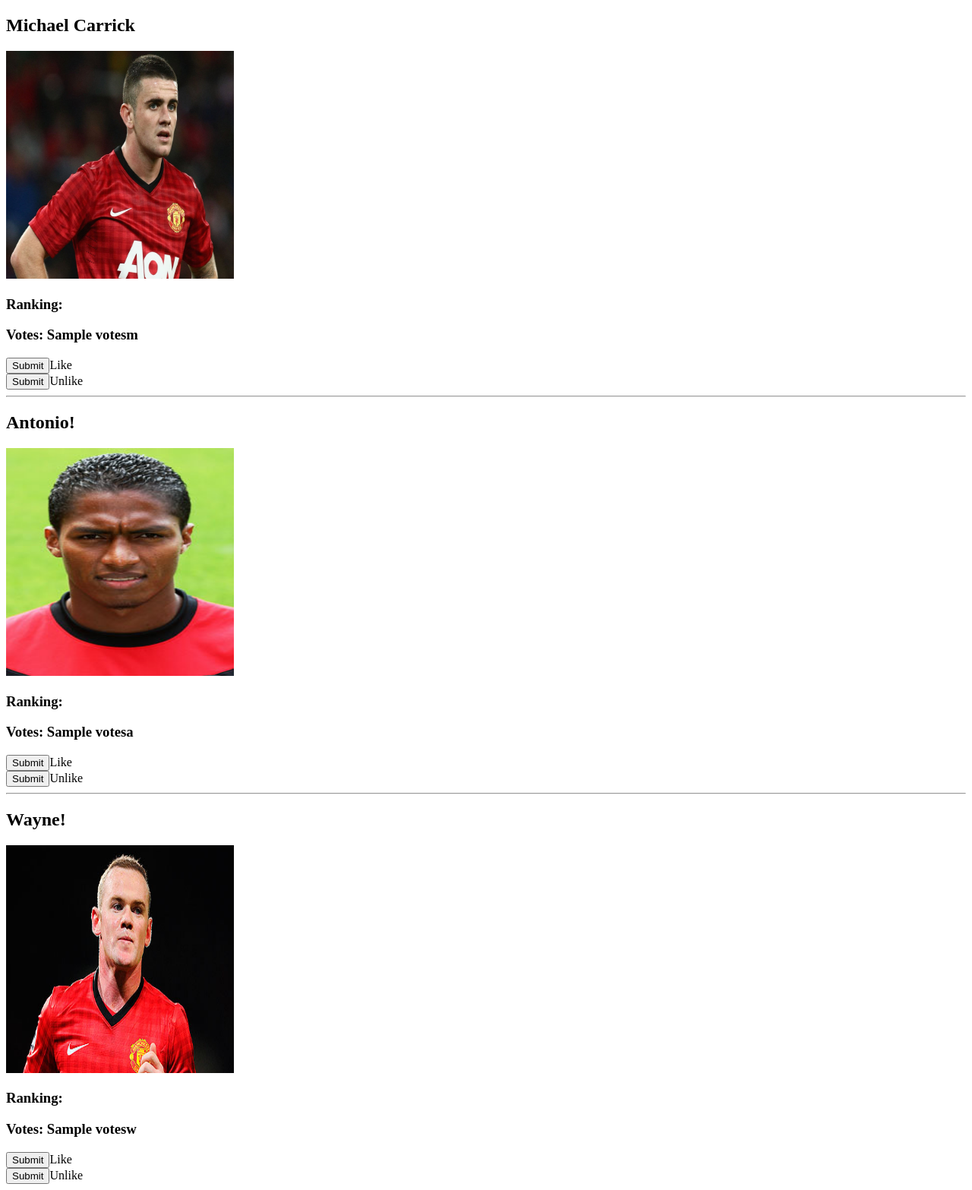
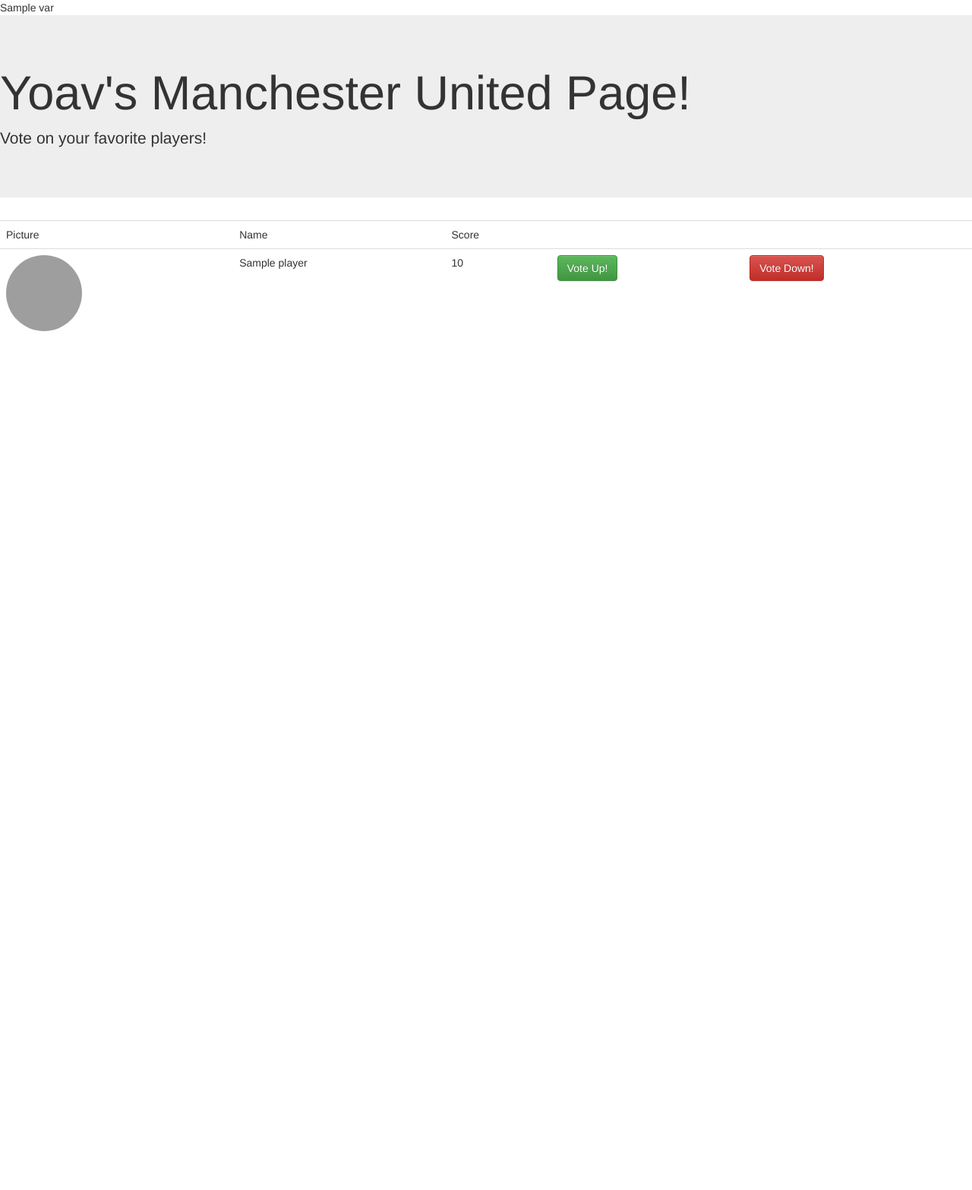
Before and after one commit to yoavz/manu-website, a Flask app: template templates/index.html in a window 1280 px wide. Shown: the whole page at 76% size. After the commit the page ends 436 px from the top, so only its background shows below. Run offline with Flask 2, Linux system fonts and the light colour scheme; the template is opened without the code that fills it: most values are stand-ins (such as "Sample title", 1, 10 or a date in 2020); some libraries are stand-ins or nearby versions; grey boxes are pictures that could not be loaded.

Commit message:
updated with bootstrap and data structures

```diff
--- a/main.py
+++ b/main.py
@@ -5,44 +5,54 @@ michael_score = 0
 antonio_score = 0
 wayne_score = 0
 
+players = [
+	{
+		"name": "michael",
+		"score": 0,
+	},
+	{
+		"name": "antonio",
+		"score": 0
+	},
+	{
+		"name": "wayne",
+		"score": 0
+	},
+	{
+		"name": "robin",
+		"score": 0
+	},
+	{
+		"name": "adnan",
+		"score": 0
+	}
+]
+
 @app.route('/')
 def hello():
-	global michael_score
-	return render_template('index.html', votesm=michael_score, votesa=antonio_score, votesw=wayne_score)
+	return render_template('index.html', data=players)
 
 @app.route('/like', methods=['POST'])
 def like():
-	global michael_score
-	global antonio_score
-	global wayne_score
+	global players
 
 	for r in request.form.getlist('name'):
-		if r == "michael":
-			michael_score += 1
-		if r == "wayne":
-			wayne_score += 1
-		if r == "antonio":
-			antonio_score += 1
-
+		for player in players:
+			if r == player['name']:
+				player['score'] += 1
 
 	return redirect('/')
 
 @app.route('/unlike', methods=['POST'])
 def unlike():
-	global michael_score
-	global antonio_score
-	global wayne_score
+	global players
 
 	for r in request.form.getlist('name'):
-		if r == "michael":
-			if michael_score > 0:
-				michael_score -= 1
-		if r == "wayne":
-			if wayne_score > 0:
-				wayne_score -= 1
-		if r == "antonio":
-			if antonio_score > 0:
-				antonio_score -= 1
+		for player in players:
+			if r == player['name']:
+				player['score'] -= 1
+				if player['score'] < 0:
+					player['score'] = 0
 
 
 	return redirect('/')
--- a/templates/index.html
+++ b/templates/index.html
@@ -3,53 +3,55 @@
 <html>
 	<head>
 		<title>Manchester United Fan Site</title>
+
+		<!-- Latest compiled and minified CSS -->
+		<link rel="stylesheet" href="//netdna.bootstrapcdn.com/bootstrap/3.1.1/css/bootstrap.min.css">
+
+		<!-- Optional theme -->
+		<link rel="stylesheet" href="//netdna.bootstrapcdn.com/bootstrap/3.1.1/css/bootstrap-theme.min.css">
+
+		<!-- Latest compiled and minified JavaScript -->
+		<script src="//netdna.bootstrapcdn.com/bootstrap/3.1.1/js/bootstrap.min.js"></script>
 	</head>
 
+	{{var}}
+
 	<body>
-		<h2>Michael Carrick</h2>
-		<img src="/static/michael.jpg" style=" width:300px;height:300px">
-		<h3>Ranking: <b></b></h3>
-		<h3>Votes: <b>{{votesm}}</b></h3>
+		<div class="jumbotron">
+			<h1>Yoav's Manchester United Page!</h1>
+			<p>Vote on your favorite players!</p>
+		</div>
 
-		<form action="/like" method=post>
-			<input type="hidden" name="name" value="michael" />
-			<input name="michael" type="submit">Like</button>
-		</form>
-		<form action="/unlike" method=post>
-			<input type="hidden" name="name" value="michael" />
-			<input name="michael" type="submit">Unlike</button>
-		</form>
+		<table class="table">
+				<tr>
+					<td>Picture</td>
+					<td>Name</td>
+					<td>Score</td>
+					<td></td>
+					<td></td>
+				</tr>
+			{% for player in data | sort(attribute='score', reverse=True) %}
+				<tr>
+					<td><img src="/static/{{player['name']}}.jpg" style="width:100px;height:100px" class="img-circle"></td>
+					<td>{{player['name']}}</td>
+					<td>{{player['score']}}</td>
 
-		<hr>
-		<h2>Antonio!</h2>
-		<img src="/static/antonio.jpg" style=" width:300px;height:300px">
-		<h3>Ranking: <b></b></h3>
-		<h3>Votes: <b>{{votesa}}</b></h3>
+					<td>
+						<form action="/like" method=post>
+							<input type="hidden" name="name" value="{{player['name']}}" />
+							<input name="{{player['name']}}" type="submit" class="btn btn-success" value="Vote Up!" />
+						</form>
+					</td>
 
-		<form action="/like" method=post>
-			<input type="hidden" name="name" value="antonio" />
-			<input name="antonio" type="submit">Like</button>
-		</form>
-		<form action="/unlike" method=post>
-			<input type="hidden" name="name" value="antonio" />
-			<input name="antonio" type="submit">Unlike</button>
-		</form>
-
-
-		<hr>
-		<h2>Wayne!</h2>
-		<img src="/static/wayne.jpg" style=" width:300px;height:300px">
-		<h3>Ranking: <b></b></h3>
-		<h3>Votes: <b>{{votesw}}</b></h3>
-
-		<form action="/like" method=post>
-			<input type="hidden" name="name" value="wayne" />
-			<input name="michael" type="submit">Like</button>
-		</form>
-		<form action="/unlike" method=post>
-			<input type="hidden" name="name" value="wayne" />
-			<input name="michael" type="submit">Unlike</button>
-		</form>
+					<td>
+						<form action="/unlike" method=post>
+							<input type="hidden" name="name" value="{{player['name']}}" />
+							<input name="{{player['name']}}" type="submit" class="btn btn-danger" value="Vote Down!"/>
+						</form>
+					</td>
+				</tr>
+			{% endfor %}
+		</table>
 
 	</body>
 </html>
```
Also changed, not shown: static/adnan.jpg (added), static/robin.jpg (added), 2 other files.
